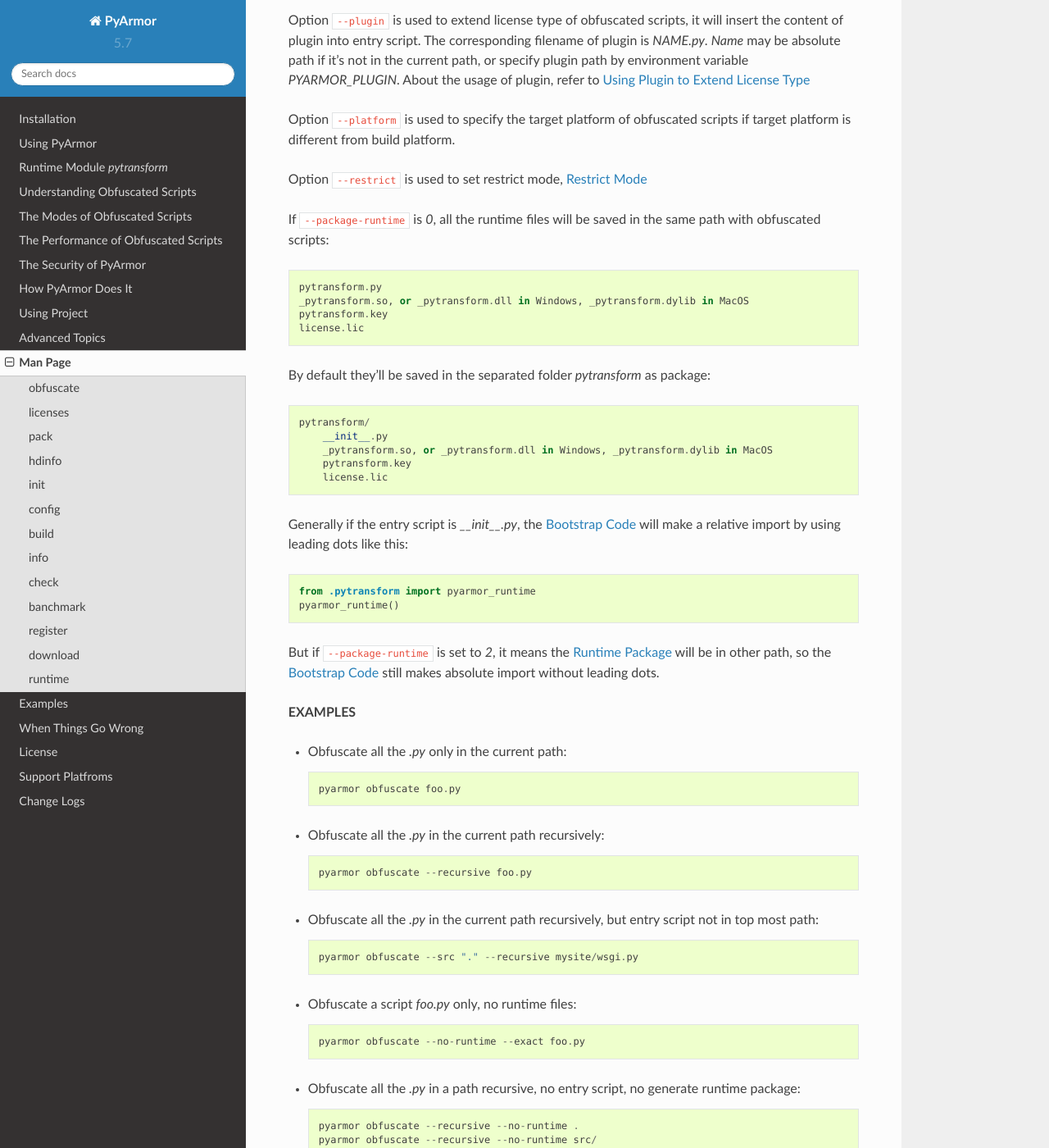
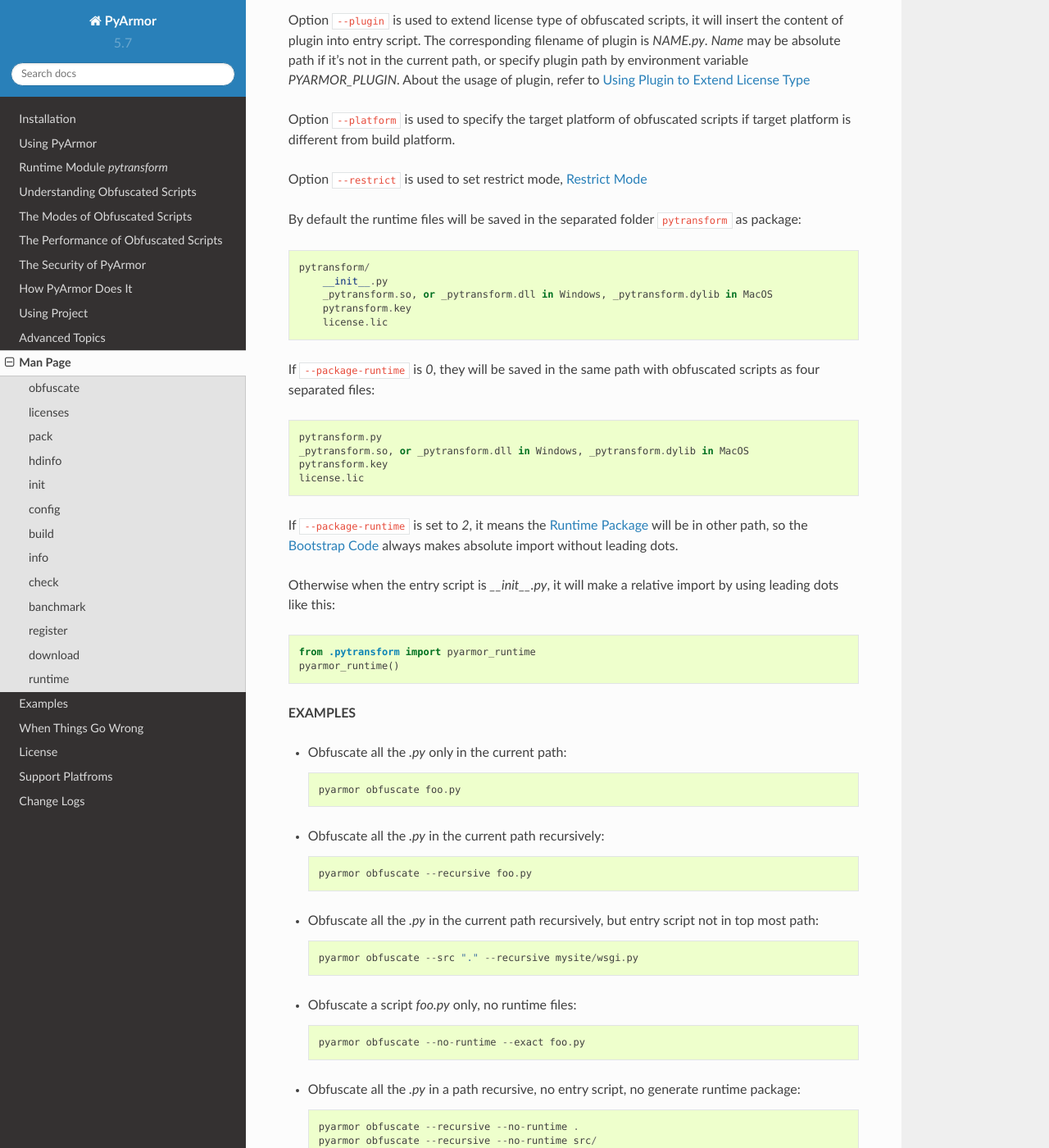
Before and after one commit to dashingsoft/pyarmor, a Sphinx documentation site: the page built from docs/man.rst, in a window 1280 px wide and 1400 px high, scrolled down 2982 px. Shown: the whole window at 82% size. Built offline with Sphinx 7.4.7 and the Read the Docs theme 2.0.0, drawn with Linux system fonts in a browser that asks for light colours; some of the changed text lies outside the part shown.

Commit message:
Refine man page

```diff
--- a/docs/man.rst
+++ b/docs/man.rst
@@ -67,7 +67,7 @@
 --no-cross-protection       Do not insert protection code to entry script
 --plugin NAME               Insert extra code to entry script
 --platform NAME             Distribute obfuscated scripts to other platform
---advanced                  Enable advanced mode
+--advanced <0,1>            Enable advanced mode
 --restrict <0,1,2,3,4>      Set restrict mode
 --package-runtime <0,1,2>   Save the runtime files as a package or not
 -n, --no-runtime            DO NOT generate runtime files
@@ -113,15 +113,8 @@
 
 Option ``--restrict`` is used to set restrict mode, :ref:`Restrict Mode`
 
-If ``--package-runtime`` is `0`, all the runtime files will be saved in the same
-path with obfuscated scripts::
-
-    pytransform.py
-    _pytransform.so, or _pytransform.dll in Windows, _pytransform.dylib in MacOS
-    pytransform.key
-    license.lic
-
-By default they'll be saved in the separated folder `pytransform` as package::
+By default the runtime files will be saved in the separated folder ``pytransform``
+as package::
 
     pytransform/
         __init__.py
@@ -129,15 +122,24 @@
         pytransform.key
         license.lic
 
-Generally if the entry script is `__init__.py`, the :ref:`bootstrap code` will
-make a relative import by using leading dots like this::
+If ``--package-runtime`` is `0`, they will be saved in the same path with
+obfuscated scripts as four separated files::
+
+    pytransform.py
+    _pytransform.so, or _pytransform.dll in Windows, _pytransform.dylib in MacOS
+    pytransform.key
+    license.lic
+
+If ``--package-runtime`` is set to `2`, it means the :ref:`runtime package` will
+be in other path, so the :ref:`bootstrap code` always makes absolute import
+without leading dots.
+
+Otherwise when the entry script is `__init__.py`, it will make a relative import
+by using leading dots like this::
 
     from .pytransform import pyarmor_runtime
     pyarmor_runtime()
 
-But if ``--package-runtime`` is set to `2`, it means the :ref:`runtime package`
-will be in other path, so the :ref:`bootstrap code` still makes absolute import
-without leading dots.
 
 **EXAMPLES**
 
```
Also changed, not shown: other parts of docs/man.rst (+1 -1 lines).
